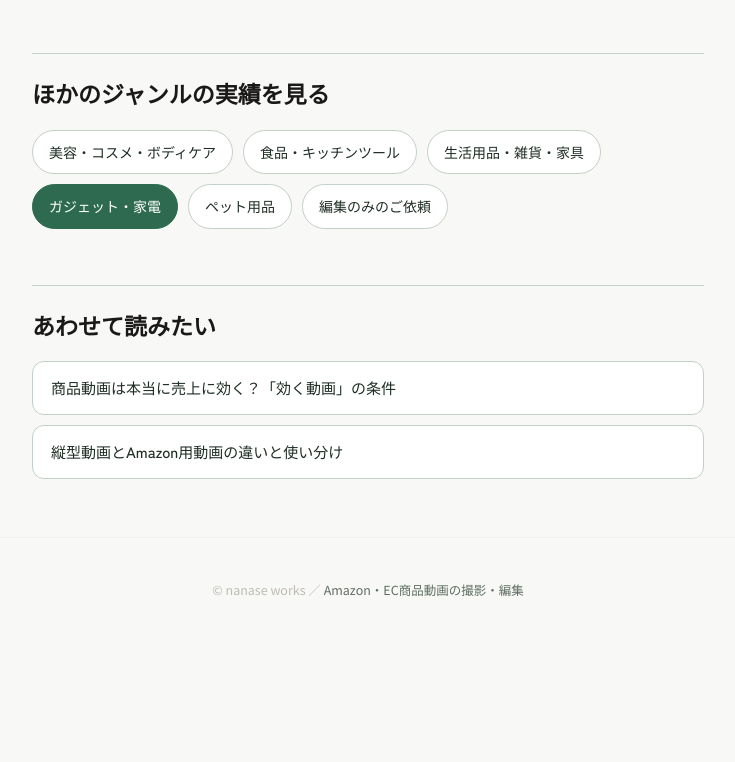
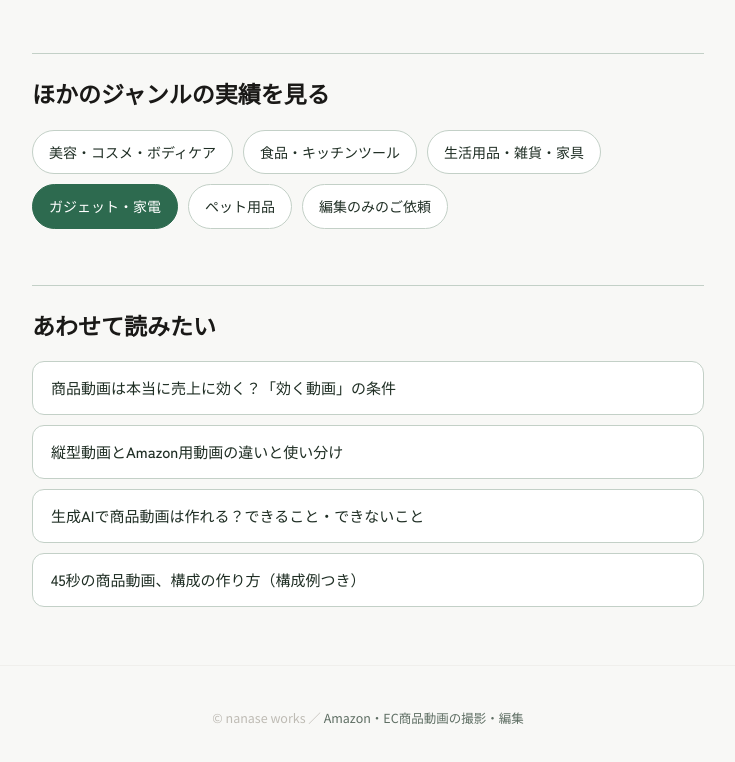
Before and after one commit to nanaseworks/nanase-works, a plain HTML site: page works/gadget/index.html in a window 1280 px wide. Shown: the part 3602-4364 px from the top of the page, without its empty margins (272-1007 px from the left). Before the commit the page ends 4244 px from the top, so only its background shows below. Drawn offline with Linux system fonts and the light colour scheme.

Commit message:
SEO: 実績ページの関連記事を追加 [skip netlify]

```diff
--- a/works/gadget/index.html
+++ b/works/gadget/index.html
@@ -413,6 +413,8 @@
     <ul class="related">
       <li><a href="/blog/product-video-effect/">商品動画は本当に売上に効く？「効く動画」の条件</a></li>
       <li><a href="/blog/vertical-vs-amazon-video/">縦型動画とAmazon用動画の違いと使い分け</a></li>
+      <li><a href="/blog/ai-product-video/">生成AIで商品動画は作れる？できること・できないこと</a></li>
+      <li><a href="/blog/product-video-structure/">45秒の商品動画、構成の作り方（構成例つき）</a></li>
     </ul>
   </article>
 </div>
```
